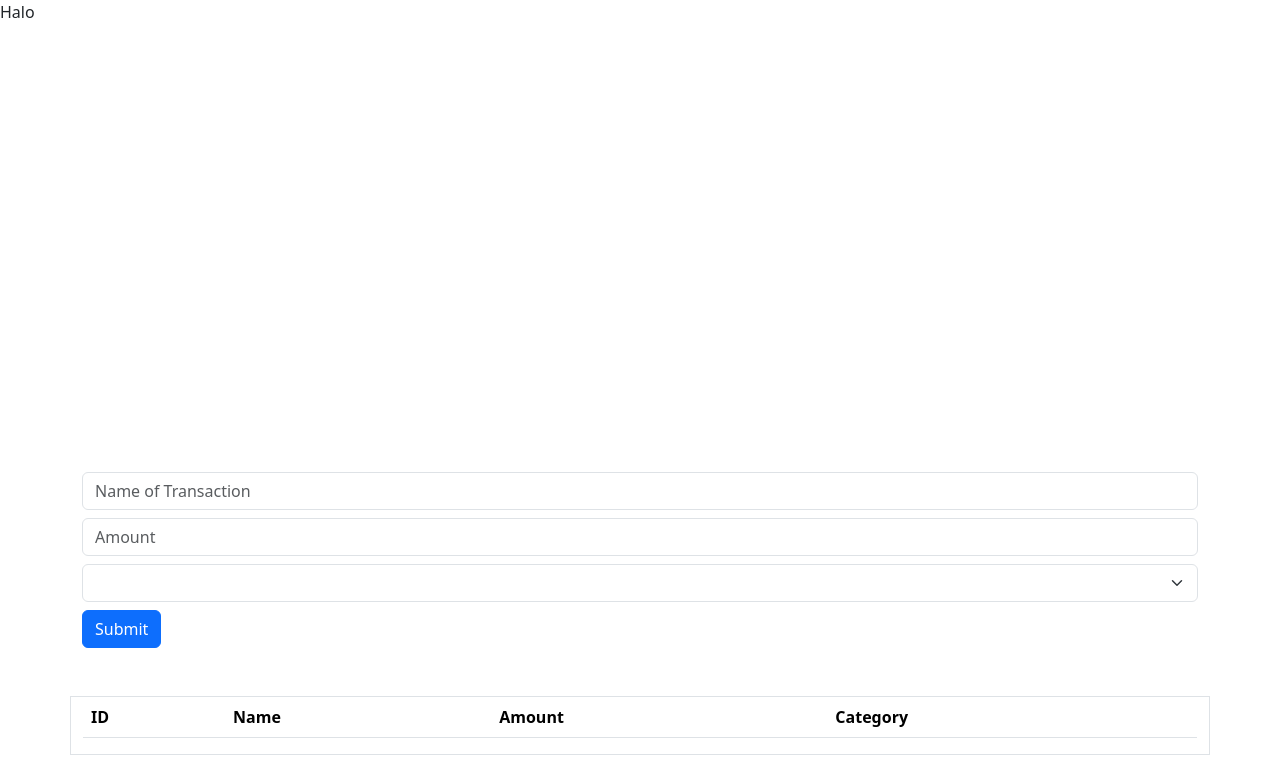
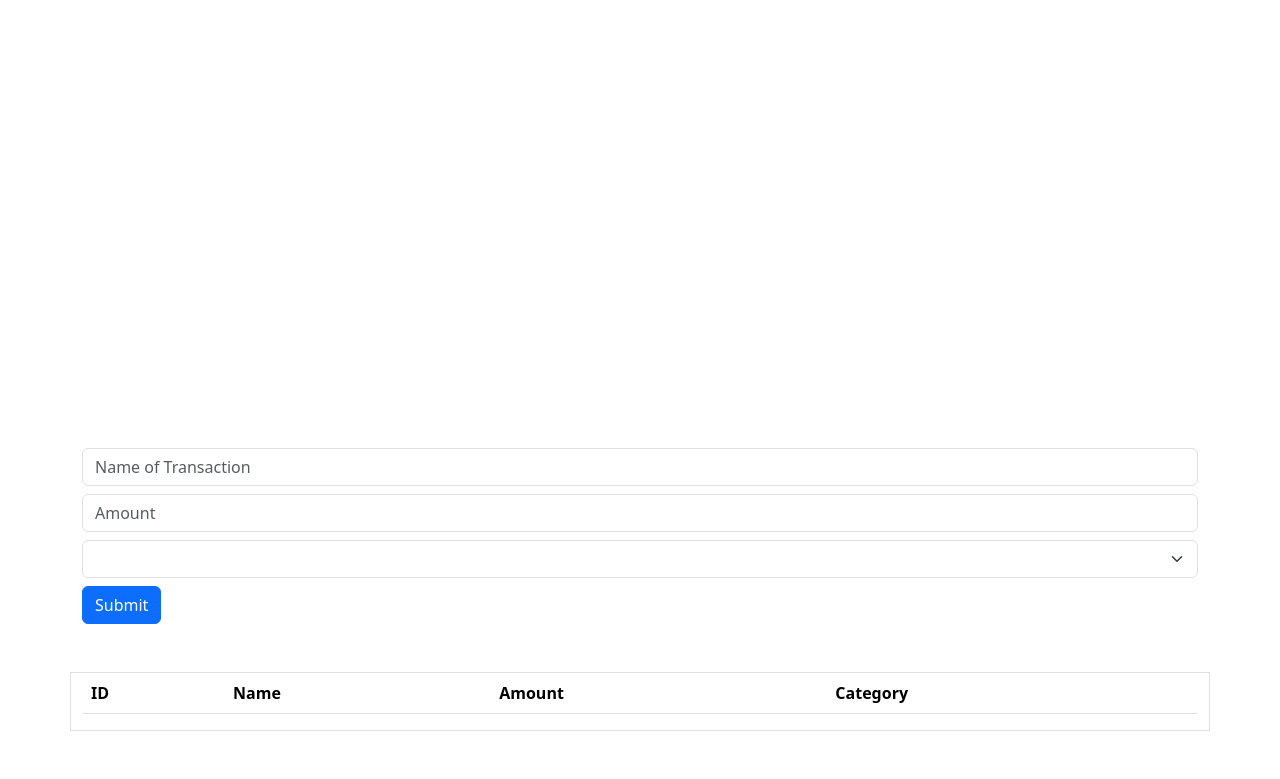
Before and after one commit to aep-saepudin/finance, a website: page index.html in a window 1280 px wide. Shown: the top 779 px of the page. Drawn offline with Linux system fonts and the light colour scheme.

Commit message:
Update index.html

```diff
--- a/index.html
+++ b/index.html
@@ -8,7 +8,6 @@
     <link rel="stylesheet" href="./lib/bootstrap-5.3.3-dist/css/bootstrap.min.css">
 </head>
 <body>
-    Halo
     <div class="chart-container">
         <canvas id="myChart"></canvas>
     </div>
```
